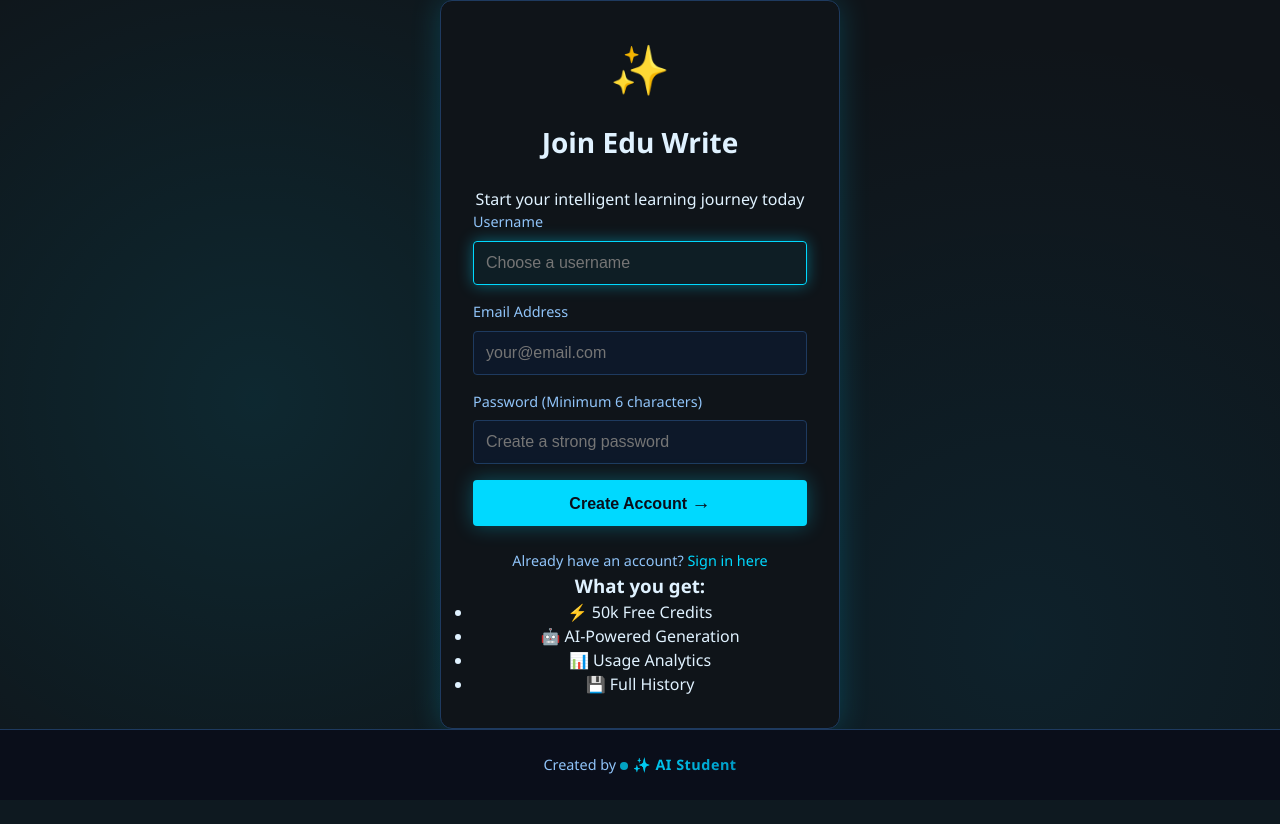
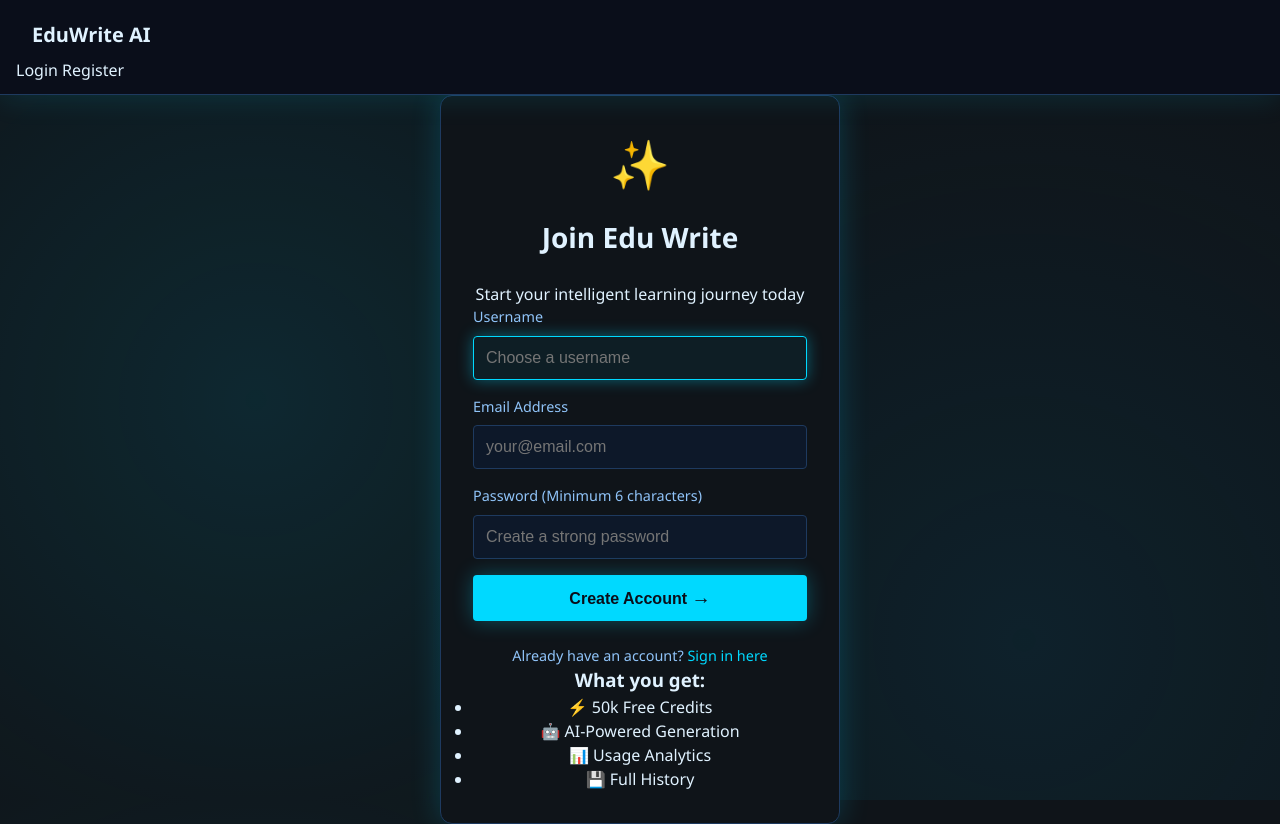
Before and after one commit to RitvikKatakam/eduwrite-ai-main, a Flask app: page /register in a window 1280 px wide. Before the commit the page ends 774 px from the top, so only its background shows below. Run offline with Flask 3, Linux system fonts and the light colour scheme.

Commit message:
Update base.html

```diff
--- a/templates/base.html
+++ b/templates/base.html
@@ -1,77 +1,33 @@
 <!DOCTYPE html>
 <html lang="en">
+<head>
+  <meta charset="UTF-8">
+  <title>EduWrite AI</title>
 
-<head>
-    <meta charset="UTF-8">
-    <meta name="viewport" content="width=device-width, initial-scale=1.0">
-    <title>{% block title %}Edu Write - Smart Learning Platform{% endblock %}</title>
-    <link rel="stylesheet" href="{{ url_for('static', filename='style.css') }}">
-    {% block extra_css %}{% endblock %}
+  <!-- ✅ MOBILE SUPPORT -->
+  <meta name="viewport" content="width=device-width, initial-scale=1.0">
+
+  <link rel="stylesheet" href="{{ url_for('static', filename='style.css') }}">
 </head>
+<body>
 
-<body>
+<nav class="navbar">
+  <div class="logo">EduWrite AI</div>
+  <div class="nav-links">
     {% if session.get('user_id') %}
-    <nav class="navbar">
-        <div class="nav-container">
-            <div class="nav-left">
-                <div class="logo">
-                    <img src="{{ url_for('static', filename='logo.jpeg') }}" alt="Edu Write" class="logo-img">
-                    <span class="logo-text">Edu Write</span>
-                    <span class="pro-badge">PRO</span>
-                </div>
-            </div>
+      <a href="/home">Home</a>
+      <a href="/history">History</a>
+      <a href="/logout">Logout</a>
+    {% else %}
+      <a href="/login">Login</a>
+      <a href="/register">Register</a>
+    {% endif %}
+  </div>
+</nav>
 
-            <ul class="nav-menu">
-                <li><a href="{{ url_for('home') }}"
-                        class="nav-link {% if request.endpoint == 'home' %}active{% endif %}">
-                        <span class="nav-icon">✨</span>
-                        <span class="nav-text">Generator</span>
-                    </a></li>
-                <li><a href="{{ url_for('history') }}"
-                        class="nav-link {% if request.endpoint == 'history' %}active{% endif %}">
-                        <span class="nav-icon">📚</span>
-                        <span class="nav-text">History</span>
-                    </a></li>
+<div class="container">
+  {% block content %}{% endblock %}
+</div>
 
-                <li><a href="{{ url_for('login_history') }}"
-                        class="nav-link {% if request.endpoint == 'login_history' %}active{% endif %}">
-                        <span class="nav-icon">🔐</span>
-                        <span class="nav-text">Activity</span>
-                    </a></li>
-                <li><a href="{{ url_for('about') }}"
-                        class="nav-link {% if request.endpoint == 'about' %}active{% endif %}">
-                        <span class="nav-icon">ℹ️</span>
-                        <span class="nav-text">About</span>
-                    </a></li>
-            </ul>
-
-            <div class="nav-right">
-                <div class="user-profile">
-                    <div class="profile-avatar">{{ session.get('username')[0].upper() }}</div>
-                    <span class="username">{{ session.get('username') }}</span>
-                </div>
-                <a href="{{ url_for('logout') }}" class="nav-link logout-btn" title="Logout">
-                    <span>🚪</span>
-                    <span class="logout-text">Exit</span>
-                </a>
-            </div>
-        </div>
-    </nav>
-    {% endif %}
-
-    <main class="main-content {% block main_class %}{% endblock %}">
-        {% block content %}{% endblock %}
-    </main>
-
-    <footer class="app-footer">
-        <div class="footer-content">
-            <p>Created by <span class="ai-badge">✨ AI Student</span></p>
-        </div>
-    </footer>
-
-    <script src="{{ url_for('static', filename='script.js') }}"></script>
-    <script src="https://cdn.jsdelivr.net/npm/marked/marked.min.js"></script>
-    {% block extra_js %}{% endblock %}
 </body>
-
 </html>
```
